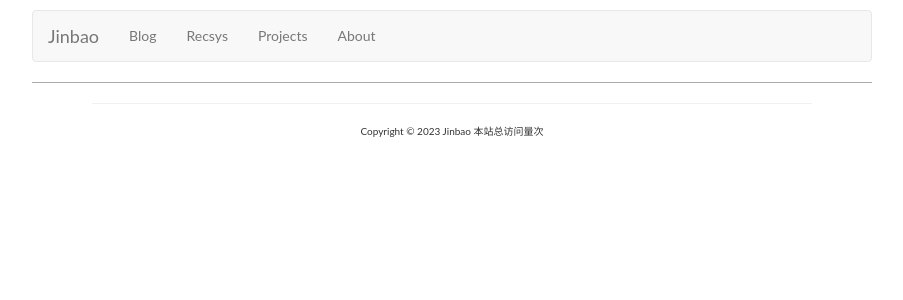
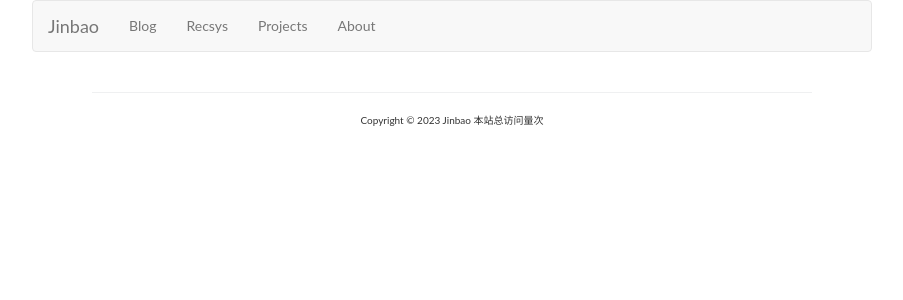
Before and after one commit to JinbaoWeb/jinbaoweb.github.io, a Jekyll site: the page built from index.html, in a window 1280 px wide. Shown: the top 300 px of the page, without its empty margins (188-1091 px from the left). Built offline with Jekyll 4.4.1, drawn with Linux system fonts in a browser that asks for light colours; nearby versions of some CDN libraries; comment, search, counter and statistics services are not loaded.

Commit message:
Update header.css

```diff
--- a/assets/css/header.css
+++ b/assets/css/header.css
@@ -1,8 +1,6 @@
 .container-header {
   margin:0 auto;
   width: 100%;
-  padding: 10px 0 0 0;
-  border-bottom: solid 1px #aaa;
   overflow: hidden;
   max-width: 840px;
 }
```
